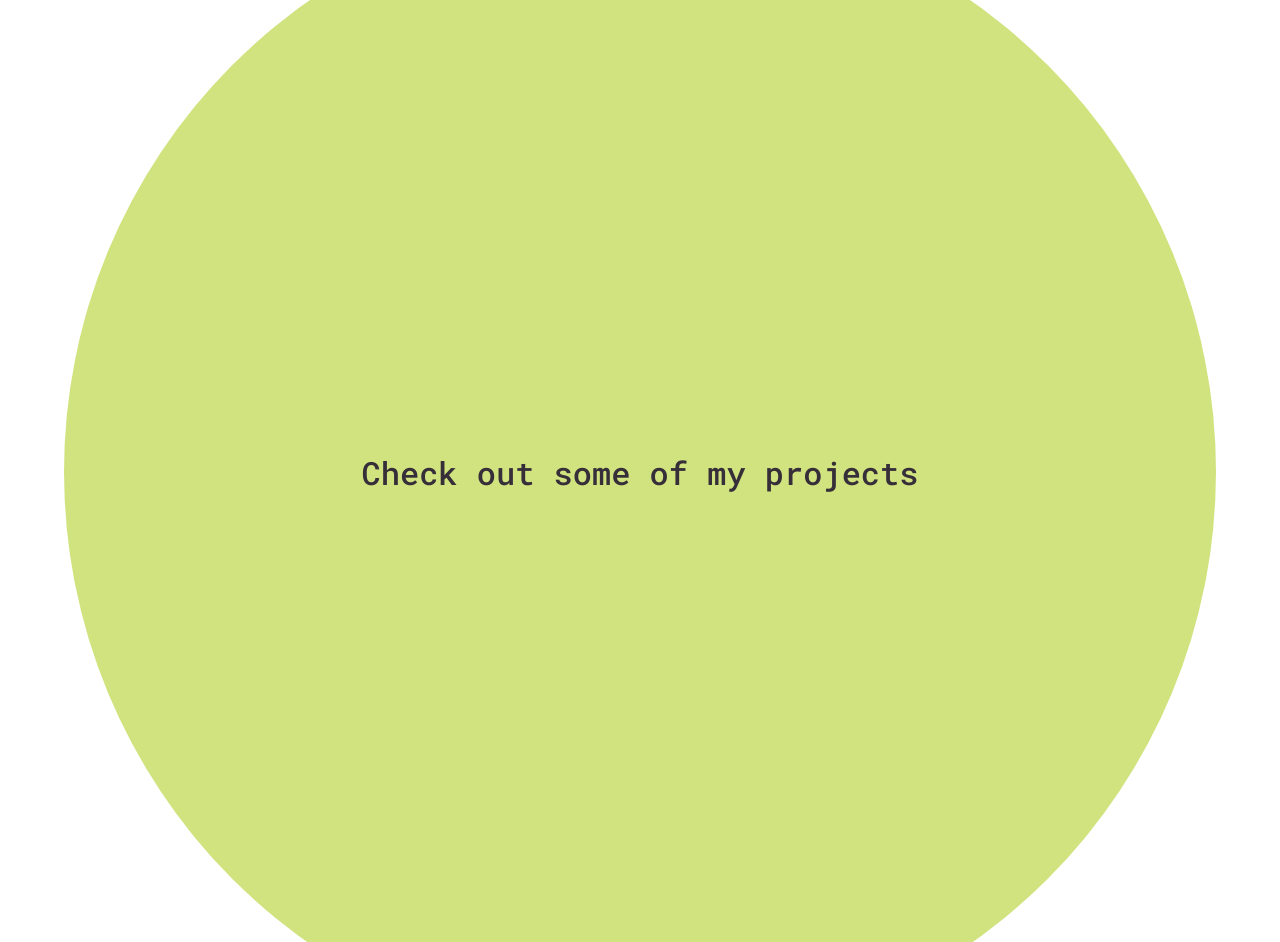
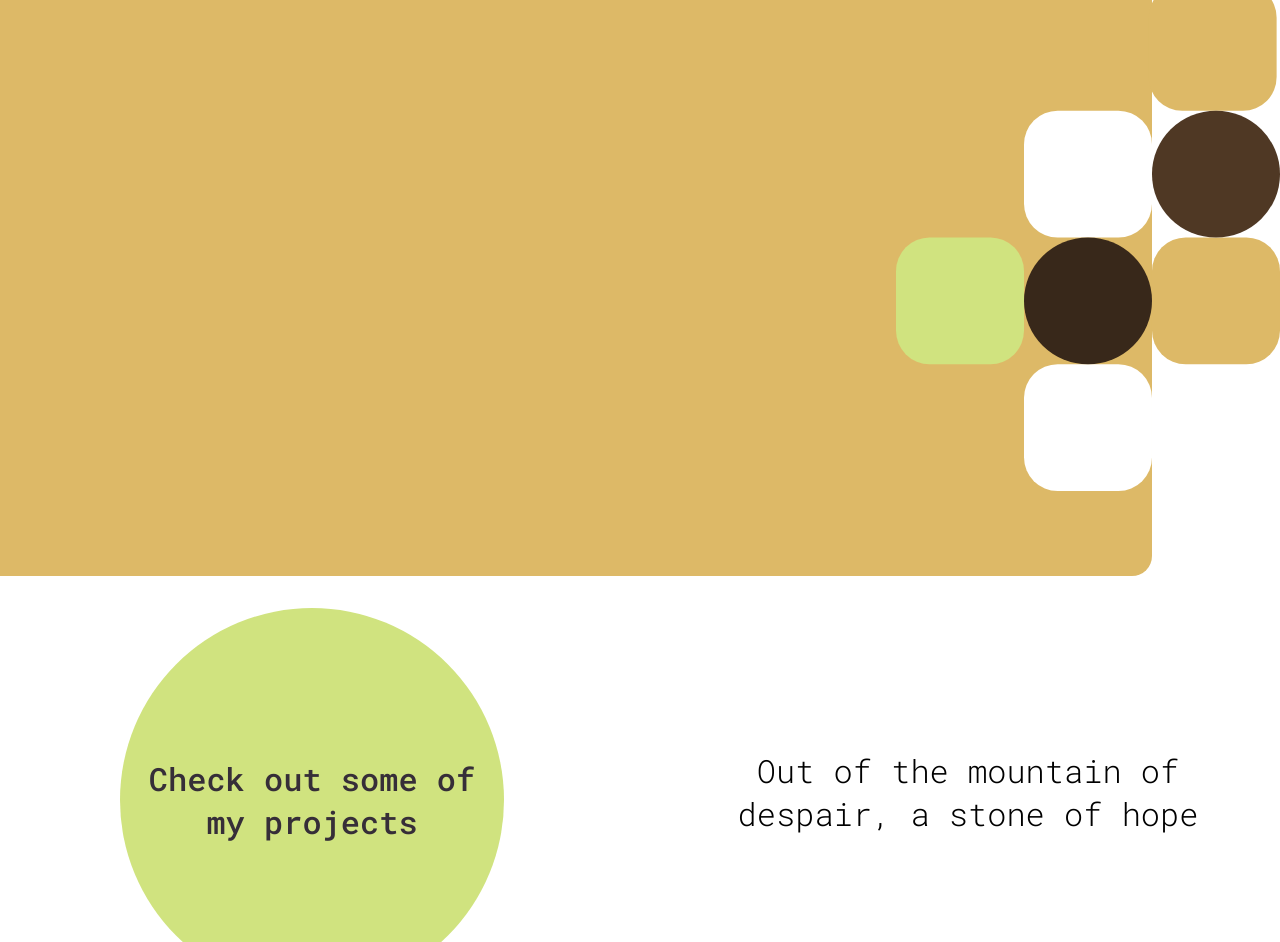
Before and after one commit to JonTofant/jontofant.github.io, a website: page index.html in a window 1280 px wide. Shown: the part 439-1381 px from the top of the page. Drawn offline with Linux system fonts and the light colour scheme.

Commit message:
added project section for tablets

```diff
--- a/index.html
+++ b/index.html
@@ -13,6 +13,7 @@
 <!-- - - - - - - - - - - - -->
 <section class="heroShot">
 
+    <img class="tabletBlocks" src="assets/blocksTablet.svg" alt="decorative blocks">
 
         <section class="navBar">
             <div class="name">JON TOFANT</div>
--- a/sass/main.scss
+++ b/sass/main.scss
@@ -28,6 +28,10 @@ body{
     padding: 0;
     width:100%;
 
+}
+
+.tabletBlocks{
+    display:none;
 }
 
 .sectionTitle{
@@ -257,22 +261,26 @@ a{
 
 @media only screen and (min-width: 500px) {
 
+    /************/
+    /* Heroshot */
+    /************/
+
     .heroShot{
         display: grid;
         margin: 0;
         padding: 0;
         grid-template-columns: 1fr 10% 10% 10%;
-        grid-auto-rows:auto;
+        grid-auto-rows:minmax(1fr, auto);
     }
 
     .socialMedia{
         grid-column:4 / span 1;
-        grid-row: 1/span 2;
+        grid-row: 1/span 5;
     }
 
     .navBar{
         grid-column:1 /span 3;
-        grid-row:1/span 1;
+        grid-row:1/span 2;
         display:flex;
         align-items: center;
         justify-content:space-between;
@@ -284,10 +292,71 @@ a{
         .links{
             font-size:1rem;
         }
+        .name{
+            padding-left:2rem;
+        }
     }
 
     .quote{
         grid-column:1 /span 3;
-        grid-row:2/span 2;
+        grid-row:3/span 10;
+        align-items:flex-start;
+        font-size:1.7rem;
+        color:$colorParagraph;
+        padding-left:2rem;
     }
+
+    .tabletBlocks{
+        display:block;
+        z-index: 1;
+        grid-column:2 / span 3;
+        grid-row:6/span 6;
+        width:100%;
+    }
+
+    /*******************/
+    /* Project section */
+    /*******************/
+
+    .projects{
+        display: grid;
+        grid-auto-rows:minmax(1fr, auto);
+        grid-template-columns:1fr 1fr;
+    }
+
+    .circle{
+        position:relative;
+        margin:0px;
+        padding:0px;
+        width:30vw;
+        height:30vw;
+        grid-row:1;
+        grid-column:1;
+    }
+
+    .quote2{
+        grid-row:1;
+        grid-column:2;
+    }
+
+    .cardOne{
+        grid-row:2;
+        grid-column:1;
+    }
+
+    .cardTwo{
+        grid-row:2 /span 1;
+        grid-column:2;
+    }
+
+    .cardThree{
+        grid-column:1;
+        grid-row:3 /span 1;
+    }
+
+    .background{
+        grid-row:3/span 2;
+        grid-column:1/span 2;
+    }
+
 }
```
Also changed, not shown: css/style.css.
